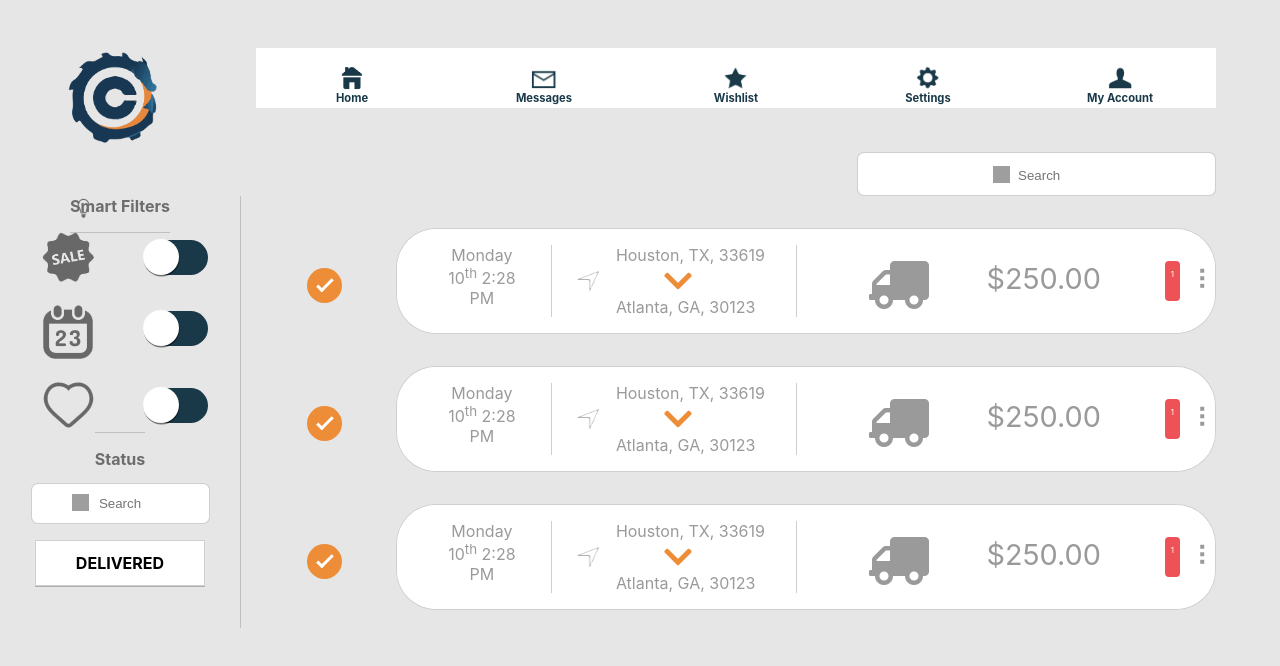
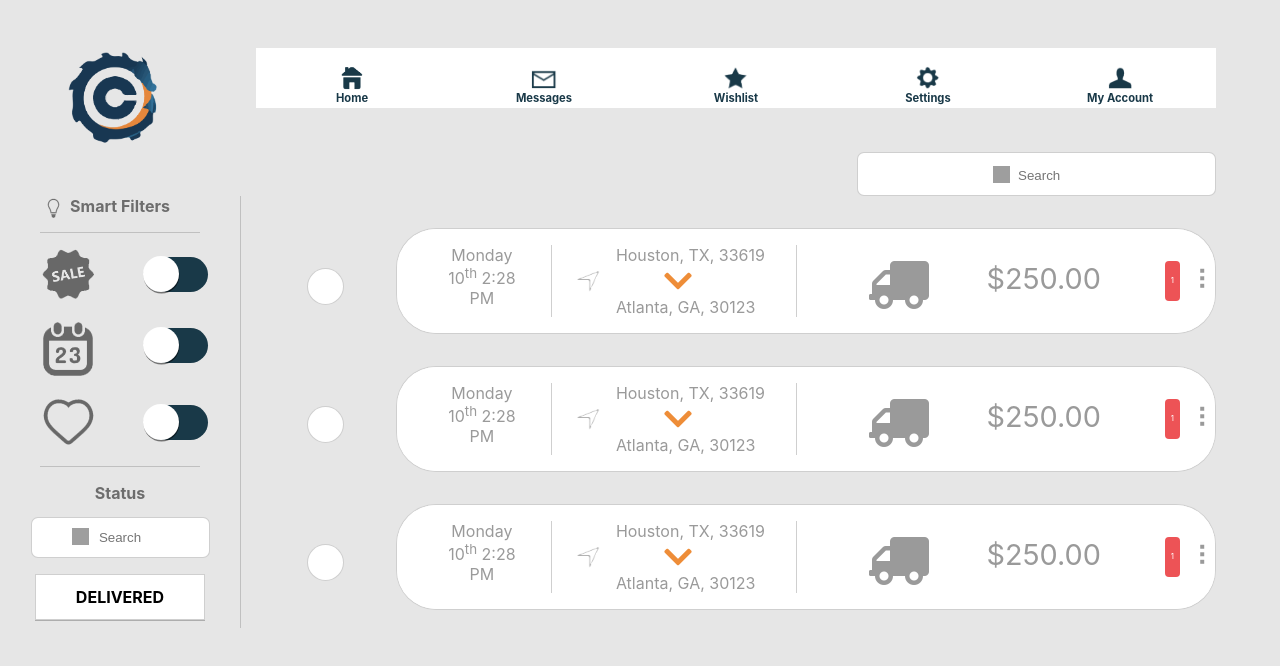
Before and after one commit to gabo-cs-zz/mockup-starkcore-test, a React (Create React App) app: page /messages in a window 1280 px wide. Shown: the top 666 px of the page. Built offline with nearby package versions, Linux system fonts and the light colour scheme; grey boxes are pictures that could not be loaded.

Commit message:
Product component finished

```diff
--- a/src/components/aside/Aside.css
+++ b/src/components/aside/Aside.css
@@ -6,6 +6,8 @@
 }
 
 #top-text {
+  display: block;
+  margin: auto;
   width: 160px;
   padding: 0;
   color: #6d6d6d;
@@ -20,6 +22,8 @@
 }
 
 #bottom-text {
+  display: block;
+  margin: auto;
   width: 160px;
   padding: 0;
   color: #6d6d6d;
--- a/src/components/checkbox/Checkbox.css
+++ b/src/components/checkbox/Checkbox.css
@@ -19,11 +19,12 @@
   left: 0;
   height: 35px;
   width: 35px;
-  background-color: #eee;
+  background-color: #fff;
+  border: 1px solid rgba(136, 136, 136, .4);
 }
 
 .container:hover input ~ .checkmark {
-  background-color: #ccc;
+  background-color: #193948;
 }
 
 .container input:checked ~ .checkmark {
--- a/src/components/checkbox/Checkbox.js
+++ b/src/components/checkbox/Checkbox.js
@@ -4,7 +4,7 @@ import './Checkbox.css';
 
 const Checkbox = () => (
   <label className="container">
-    <input type="checkbox" checked="checked" />
+    <input type="checkbox" />
     <span className="checkmark"></span>
   </label>
 );
--- a/src/components/product/Product.css
+++ b/src/components/product/Product.css
@@ -105,10 +105,12 @@
   font-size: 50%;
   text-align: center;
   right: .9em;
-  margin-top: .1em;
+  margin-top: 1.8em;
+  display: block;
 }
 
 #dots {
+  cursor: pointer;
   margin-top: .2em;
   width: 1em;
   height: 30px;
```
